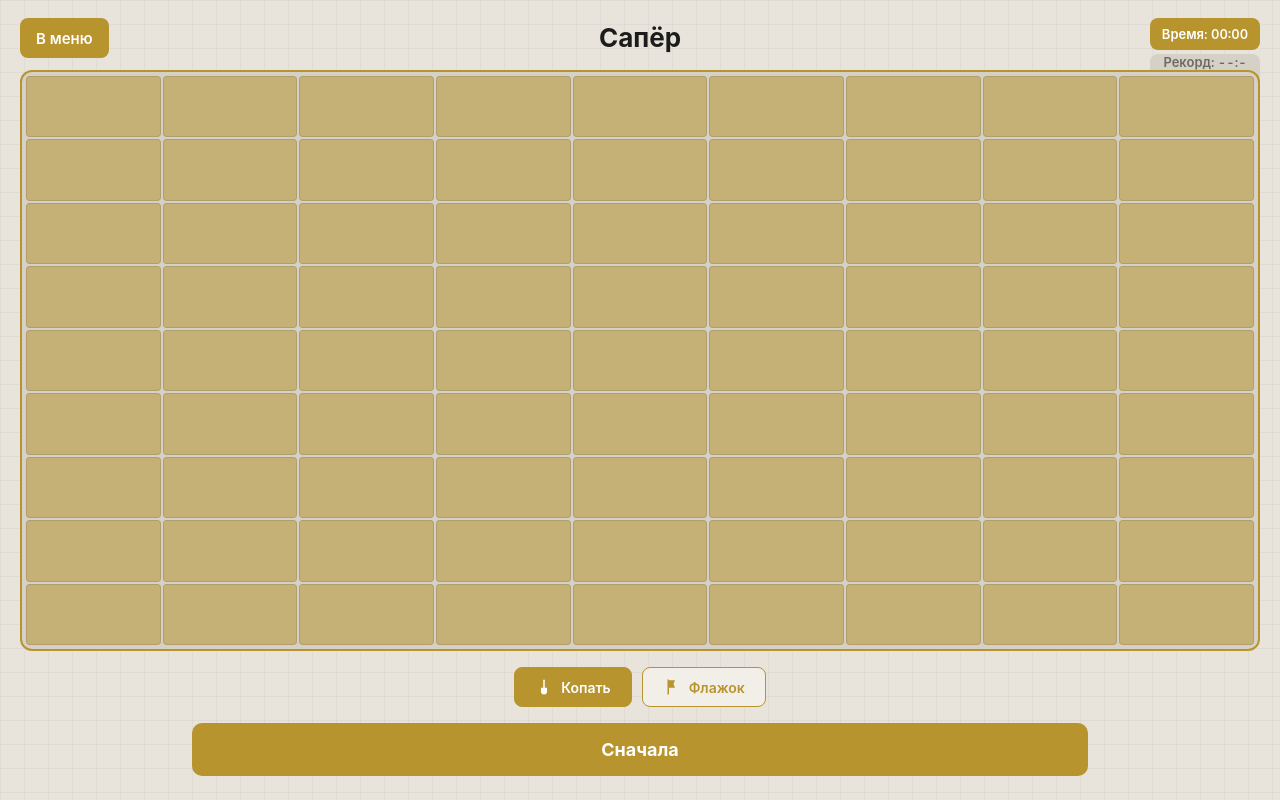
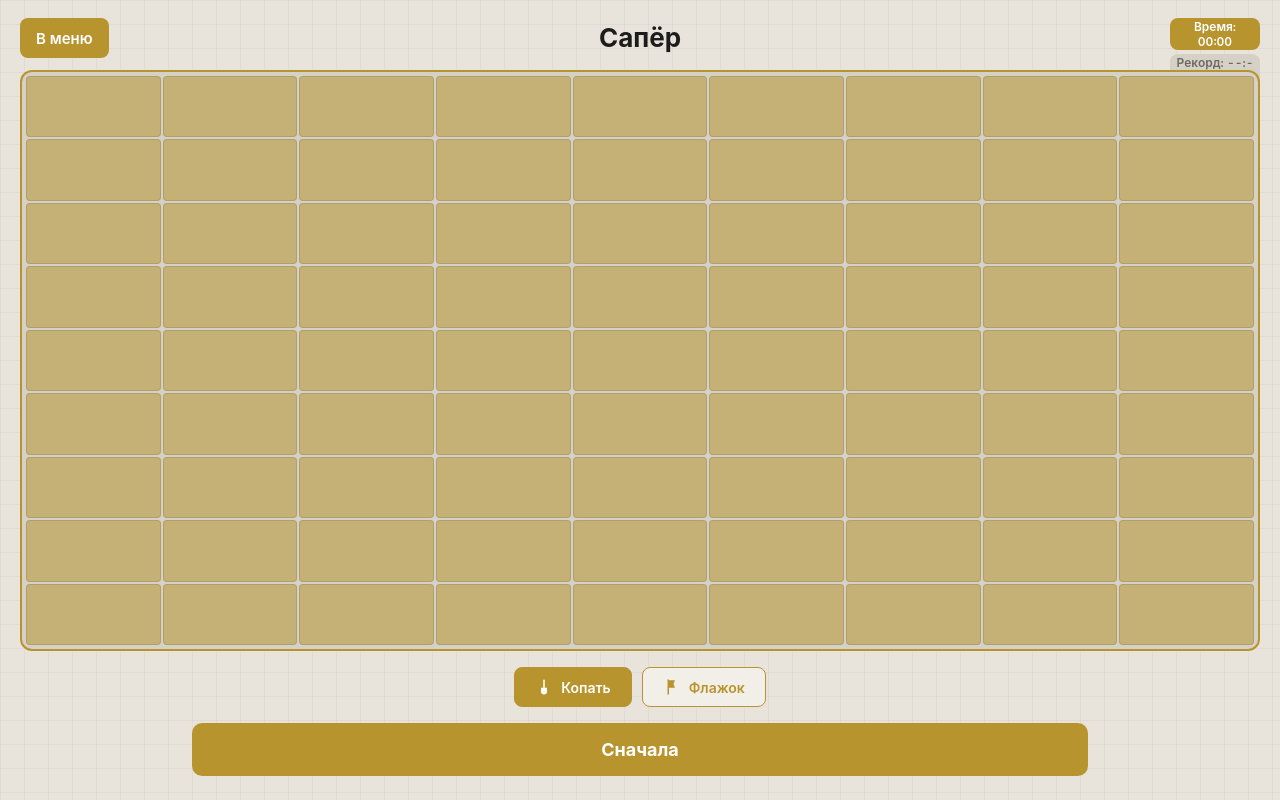
Before and after one commit to derqqqq/OneMinuteGame, a plain HTML site: page saper.html in a window 1280 px wide. Drawn offline with Linux system fonts and the light colour scheme.

Commit message:
saper.html

```diff
--- a/saper.html
+++ b/saper.html
@@ -62,13 +62,13 @@
     display: flex; flex-direction: column; align-items: flex-end; gap: 4px;
   }
 
-  /* Одинаковая ширина и центрирование текста */
+  /* Уменьшили ширину плашек для идеального центра */
   #time-display, #high-score {
-    font-size: 13px; font-weight: 600; height: 32px;
+    font-size: 12px; font-weight: 600; height: 32px;
     display: flex; align-items: center; justify-content: center;
-    padding: 0 10px; border-radius: 8px;
+    padding: 0 6px; border-radius: 8px;
     font-variant-numeric: tabular-nums;
-    width: 110px; /* Фиксированная ширина */
+    width: 90px;
     text-align: center;
   }
   #time-display { background: var(--accent); color: #FFFFFF; }
@@ -550,7 +550,6 @@
       var timeTaken = Math.floor((Date.now() - startTime) / 1000);
       saveHighScore(timeTaken);
 
-      // Выводим время на экран победы
       winTimeEl.textContent = formatTime(timeTaken);
 
       haptic('medium');
```
